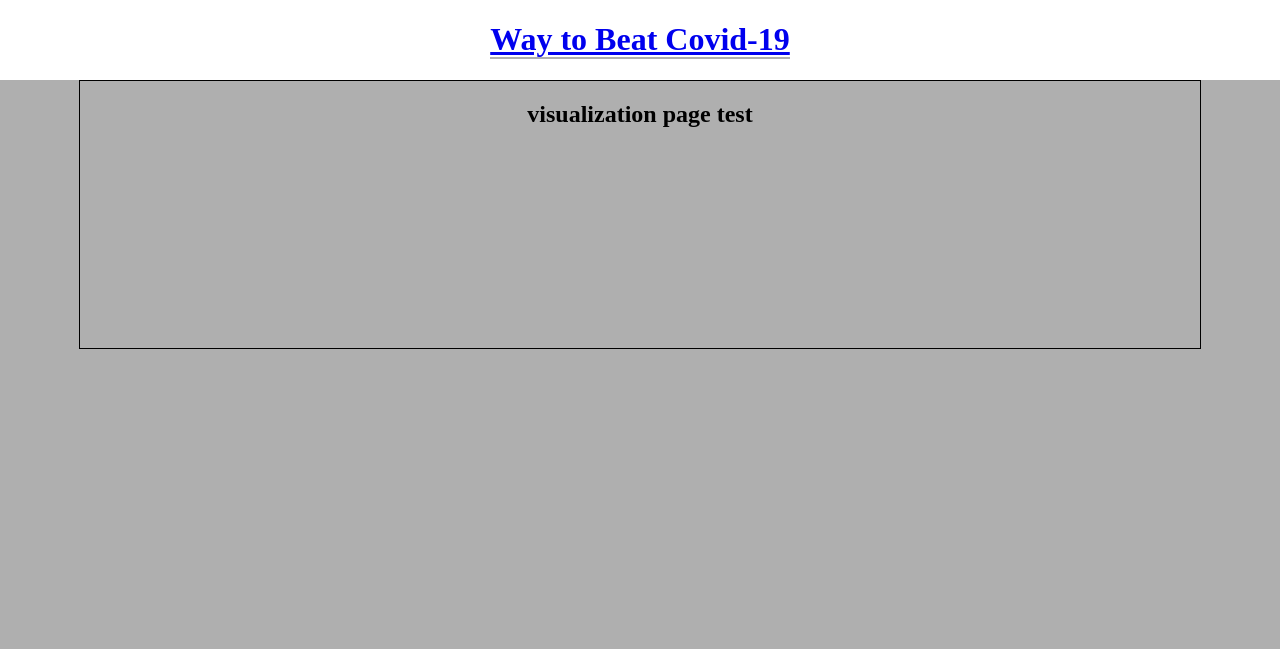
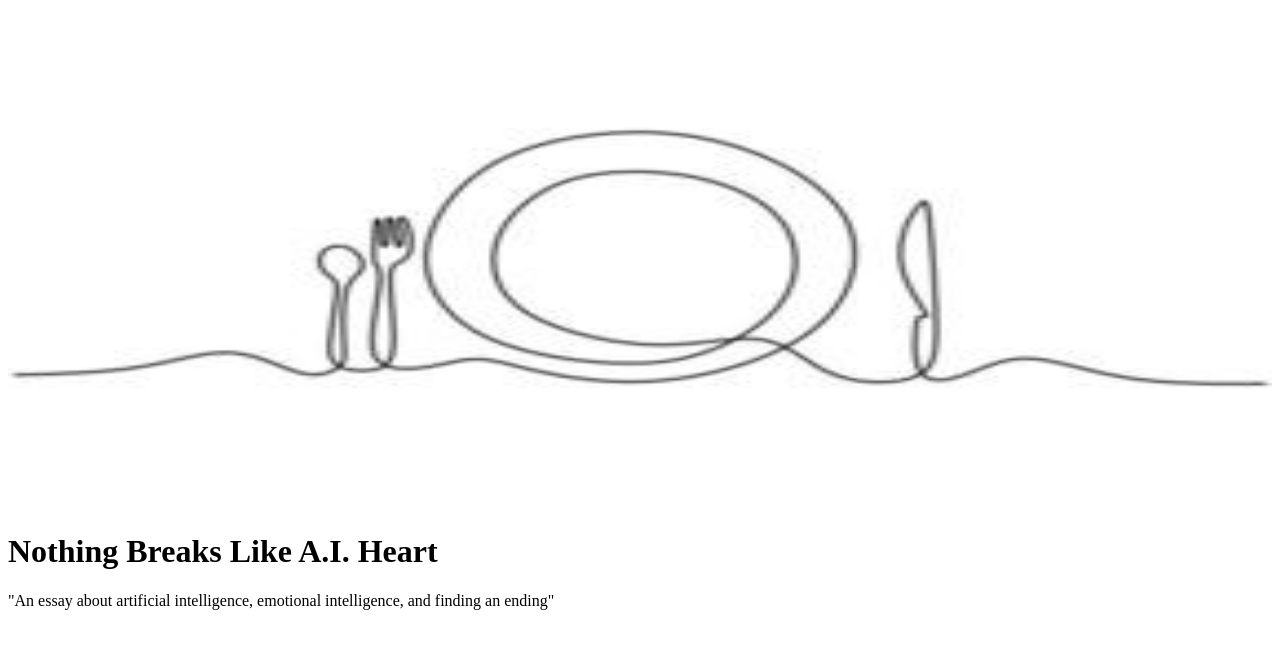
Before and after one commit to mang0206/test_mirror, a Flask app: page /visualization in a window 1280 px wide. Shown: the top 649 px of the page. Run offline with Flask 2, Linux system fonts and the light colour scheme.

Commit message:
[update] 11/18 visualization.html
Former-commit-id: 04cb212f39a8db7690597b099728b072ee742803

```diff
--- a/app/templates/visualization.html
+++ b/app/templates/visualization.html
@@ -1,6 +1,34 @@
-{% extends 'base.html' %}
-{% block content %}
-<div id="visualization">
-    <h2>visualization page test</h2>
-</div>
-{% endblock %}
+<!doctype html>
+
+<html lang="ko">
+<head>
+    <meta charset="UTF-8">
+    <title>YearDream 2021 | A Way to Beat Covid-19</title>
+    <meta name="description" content="코로나 시대에 맞는 식단을 추천해 드립니다.">
+    <meta name="robots" content="index,follow">
+    <meta name="viewport" content="width=device-width, initial-scale=1">
+    <link rel="stylesheet" href="../static/css/style2.css?ver=0.1">
+    <link rel="icon" href="../static/image/food-icon.ico?ver=0.1">
+    <link rel="icon" href="../static/image/food-illus.jpeg?ver=0.1">
+    <script defer src=""></script>
+</head>
+<body>
+    <!--상단 banner-->
+    <header></header>
+    <!--본문 영역-->
+    <main id="content">
+        <div class="titles diet01">
+            <img width="100%"
+                 height="500"
+                 src="../static/image/food-illus.jpeg" alt="food-illustration">
+            <h1 class="big-title diet01">Nothing Breaks Like A.I. Heart</h1>
+            <p class="small-title diet01">
+                "An essay about artificial intelligence, emotional intelligence, and finding an ending"
+            </p>
+        </div>
+    </main>
+
+
+
+
+</body>
```
Also changed, not shown: app/static/css/style2.css (added), app/static/image/food-icon.ico (added), app/static/image/food-illus.jpeg (added).
